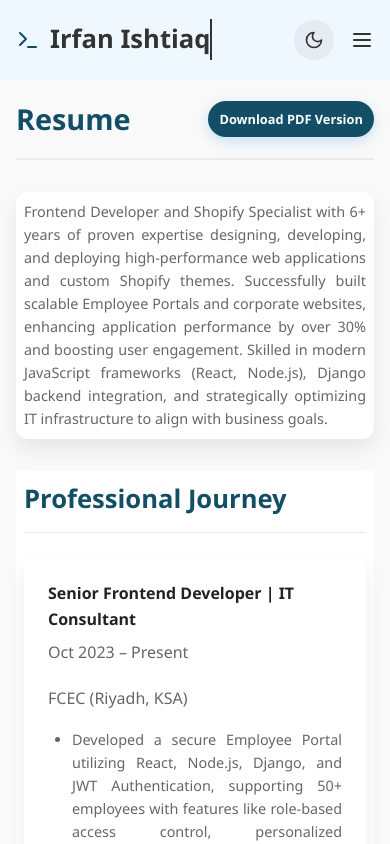
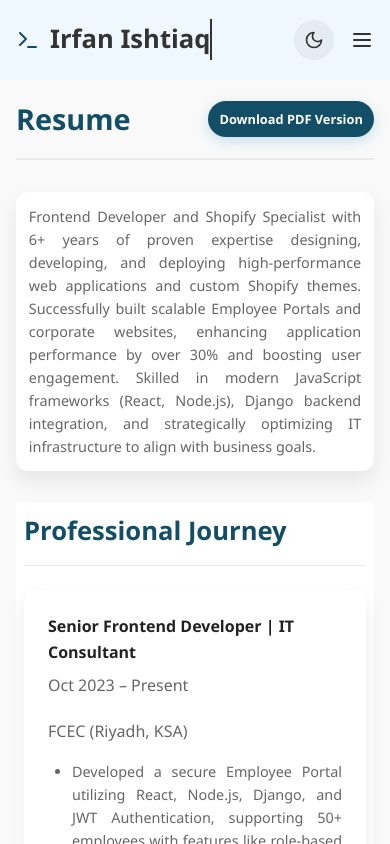
Before and after one commit to irfan3434/irfanishtiaq.dev, a React (Create React App) app: page /resume in a window 390 px wide. Shown: the top 844 px of the page. Built offline with nearby package versions, Linux system fonts and the light colour scheme.

Commit message:
new change in resume

```diff
--- a/src/pages/Resume.css
+++ b/src/pages/Resume.css
@@ -471,7 +471,7 @@ body.dark-mode .skill-name {
     }
 
     .resume-summary {
-      padding: 0.5rem;
+      padding: 0.8rem;
     }
 
     .resume-summary p {
@@ -511,7 +511,7 @@ body.dark-mode .skill-name {
   }
 
   .skill-name {
-    font-size: 0.6rem;
+    font-size: 0.7rem;
   }
 
   .category-btn {
```
